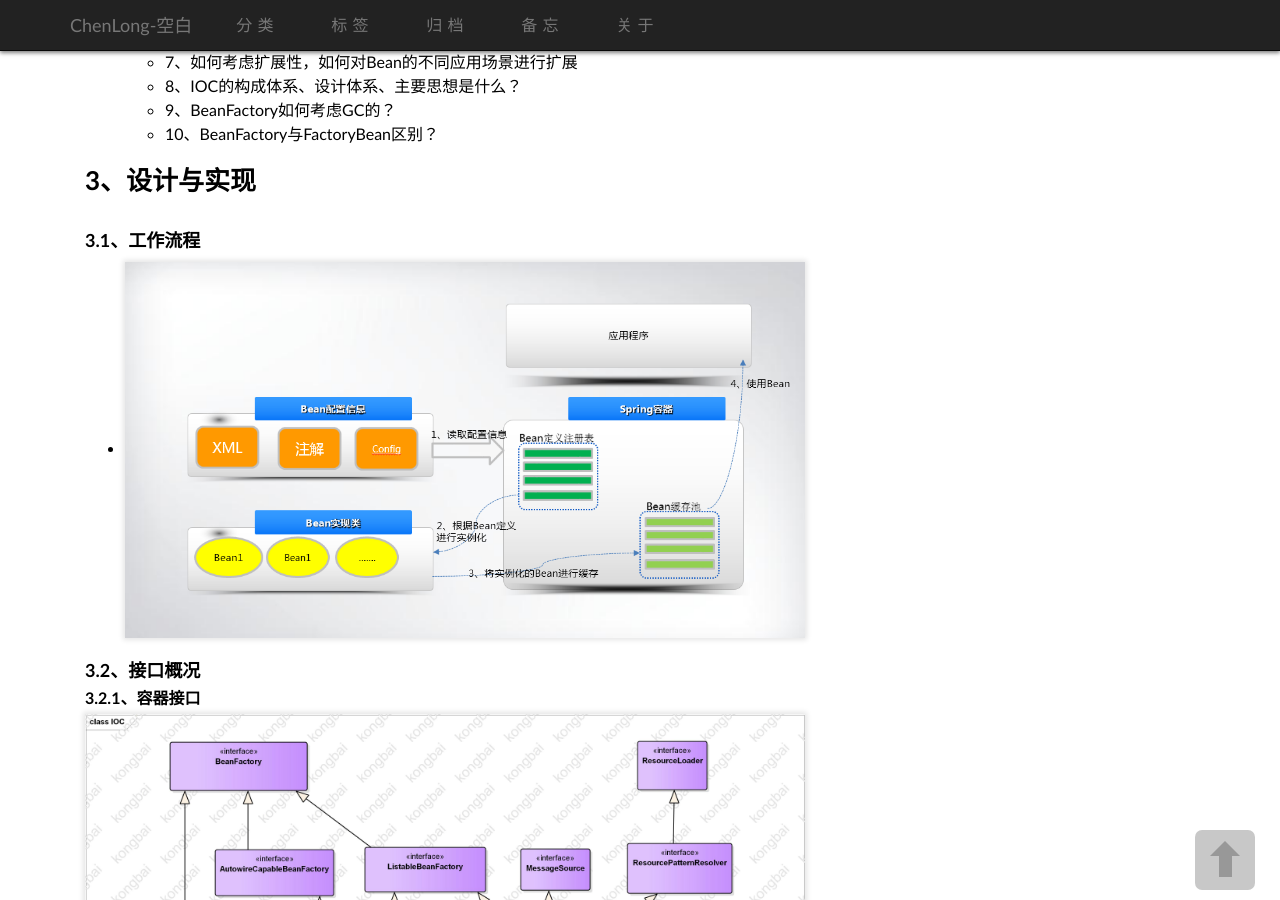
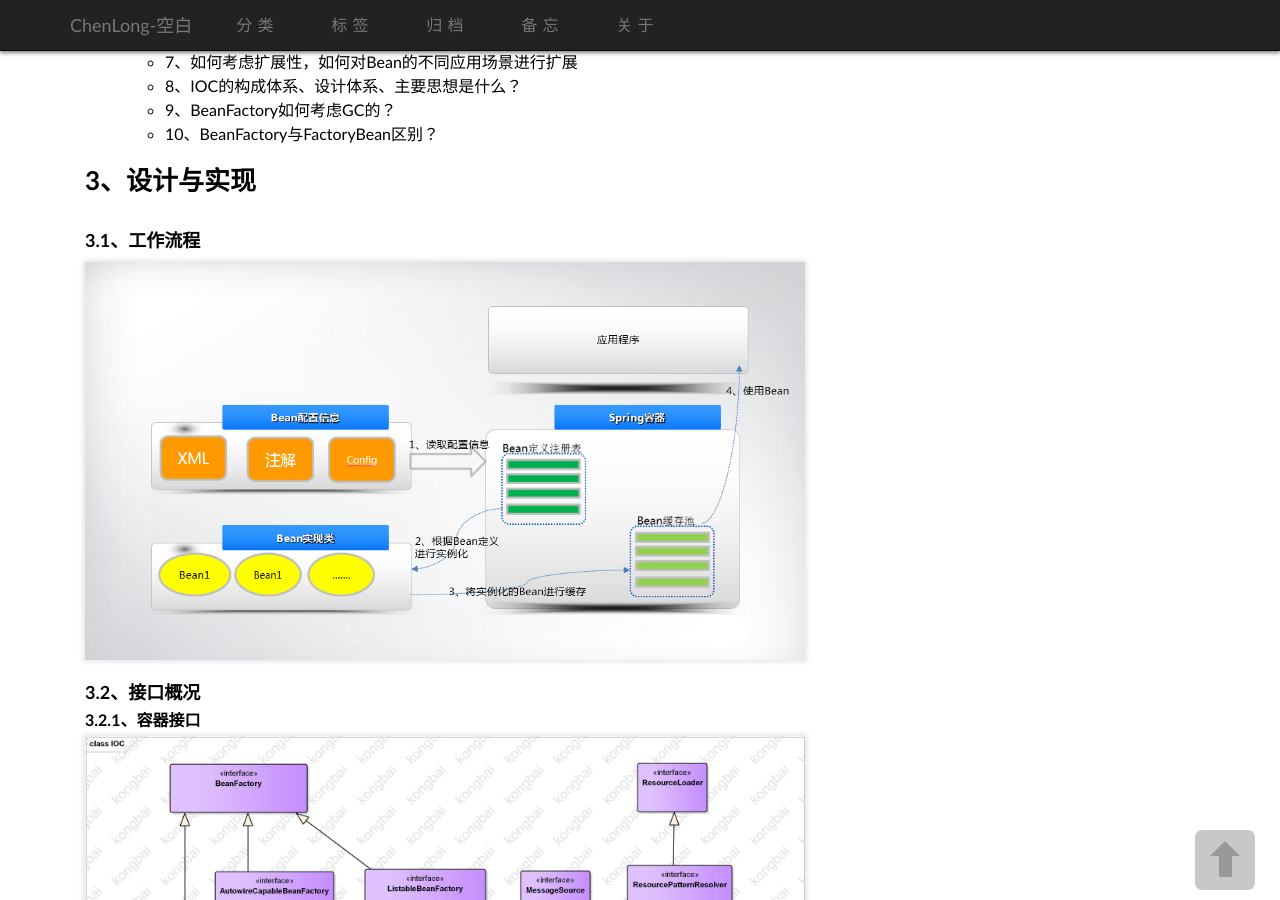
Before and after one commit to wychenlong/wychenlong.github.io, a Jekyll site: the page built from _posts/2019-07-05-Spring IOC深度分析.md, in a window 1280 px wide and 900 px high, scrolled down 1157 px. Built offline with Jekyll 4.4.1, drawn with Linux system fonts in a browser that asks for light colours; some web fonts are replaced; comment, search, counter and statistics services are not loaded.

Commit message:
修改分类

```diff
--- a/_posts/2019-07-05-Spring IOC深度分析.md
+++ b/_posts/2019-07-05-Spring IOC深度分析.md
@@ -31,11 +31,12 @@ tags:		[java, spring]
 
 ## 3、设计与实现
 ### 3.1、工作流程
-- ![](/images/spring/ioc工作原理.png)
+![](/images/spring/ioc工作原理.png)
 
 ### 3.2、接口概况
 #### 3.2.1、容器接口
 ![](/images/spring/IOC.jpg)
+
 
 #### 3.2.2、Context继承关系
 ![](/images/spring/context_class.jpg)
```
